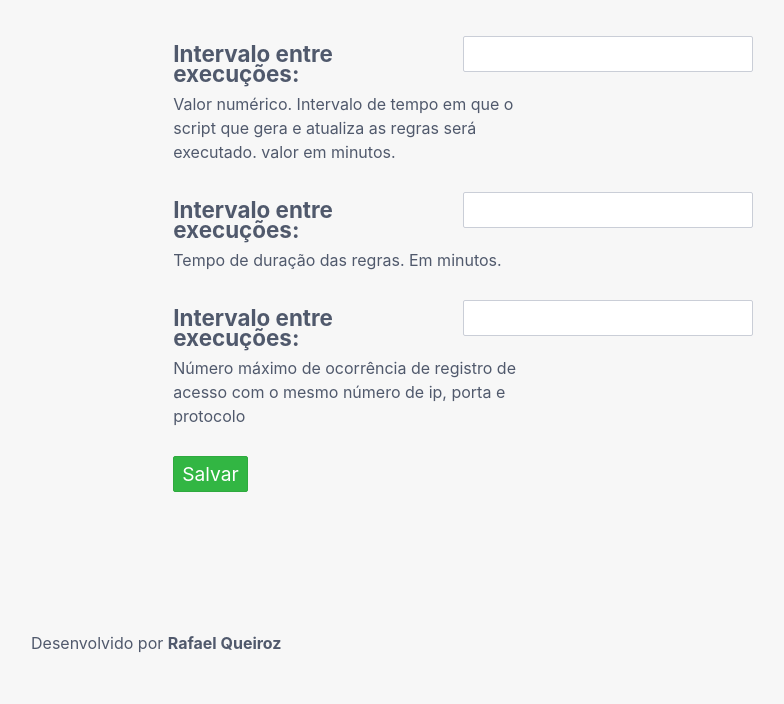
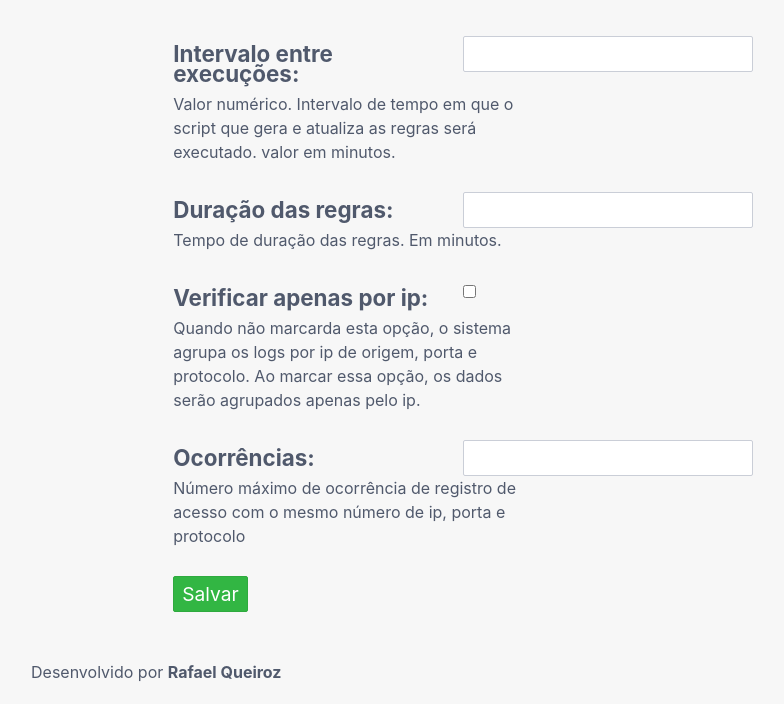
Before and after one commit to RafaQueiroz/garf, a Flask app: template src/templates/configuracoes.html in a window 1280 px wide. Shown: the part 229-933 px from the top of the page, without its empty margins (177-961 px from the left). Before the commit the page ends 882 px from the top, so only its background shows below. Run offline with Flask 2, Linux system fonts and the light colour scheme; the template is opened without the code that fills it, so the values that code supplies are empty.

Commit message:
agrupar apenas por ip

```diff
--- a/src/app.py
+++ b/src/app.py
@@ -20,7 +20,7 @@ def index():
 
 @app.route("/configuracoes", methods=['GET', 'POST'])
 def configuracoes():
-
+    print('entrou')
     config = ConfigParser()
     config.read('/home/rafael/garf/src/garf.ini')
     if request.method == 'POST':
@@ -28,8 +28,11 @@ def configuracoes():
         config.set('app', 'execution_interval', request.form['execution_interval'])
         config.set('app', 'rule_dureation', request.form['rule_dureation'])
         config.set('app', 'max_occurrence', request.form['max_occurrence'])
+        print('Chegou antes do checkbox')
 
-        with open('/home/rafael/garf/src/garf.ini', 'wb') as configfile:
+        config.set('app', 'only_ip', 'True' if request.form.get('only_ip') else 'False')
+
+        with open('/home/rafael/garf/src/garf.ini', 'w') as configfile:
             config.write(configfile)
 
         os.system('python3 setup.py')
@@ -39,7 +42,8 @@ def configuracoes():
         'config' : {
             'execution_interval' : config['app']['execution_interval'],
             'rule_dureation' : config['app']['rule_dureation'],
-            'max_occurrence' : config['app']['max_occurrence']
+            'max_occurrence' : config['app']['max_occurrence'],
+            'only_ip' : config['app']['only_ip']
         }
     }
 
--- a/src/garf.ini
+++ b/src/garf.ini
@@ -4,3 +4,4 @@ log = /var/log/garf
 execution_interval = 7
 rule_dureation = 3600
 max_occurrence = 5
+only_ip = False
--- a/src/templates/configuracoes.html
+++ b/src/templates/configuracoes.html
@@ -17,13 +17,12 @@
                                 <input class="form-input" type="text" name="execution_interval" value="{{ context.config.execution_interval }}">
                             </div>
                             <p class="description">
-                                Valor numérico. Intervalo de tempo em que o script
-                                que gera e atualiza as regras será executado. valor em minutos.
+                                Valor numérico. Intervalo de tempo em que o script que gera e atualiza as regras será executado. valor em minutos.
                             </p>
                         </div>
                         <div class="form-group">
                             <div class="col-6 col-sm-12">
-                                <label class="form-label" for="input-example-1">Intervalo entre execuções:</label>
+                                <label class="form-label" for="input-example-1">Duração das regras:</label>
                             </div>
                             <div class="col-6 col-sm-12">
                                 <input class="form-input" type="text" name="rule_dureation" value="{{ context.config.rule_dureation }}">
@@ -34,7 +33,19 @@
                         </div>
                         <div class="form-group">
                             <div class="col-6 col-sm-12">
-                                <label class="form-label" for="input-example-1">Intervalo entre execuções:</label>
+                                <label class="form-label" for="input-example-1">Verificar apenas por ip:</label>
+                            </div>
+                            <div class="col-6 col-sm-12">
+                                <input class="form-" type="checkbox" name="only_ip" {% if context.config.only_ip == 'True' %} checked {% endif %}>
+                            </div>
+                            <p class="description">
+                                Quando não marcarda esta opção, o sistema agrupa os logs por ip de origem, porta e protocolo. Ao marcar essa opção, os dados
+                                serão agrupados apenas pelo ip.
+                            </p>
+                        </div>
+                        <div class="form-group">
+                            <div class="col-6 col-sm-12">
+                                <label class="form-label" for="input-example-1">Ocorrências:</label>
                             </div>
                             <div class="col-6 col-sm-12">
                                 <input class="form-input" type="text" name="max_occurrence" value="{{ context.config.max_occurrence }}">
```
Also changed, not shown: src/garf.py (+8 -1 lines).
